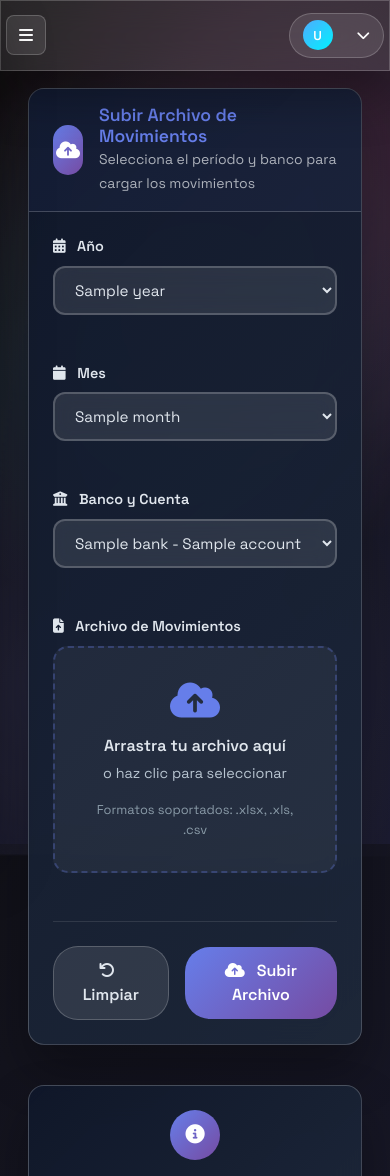
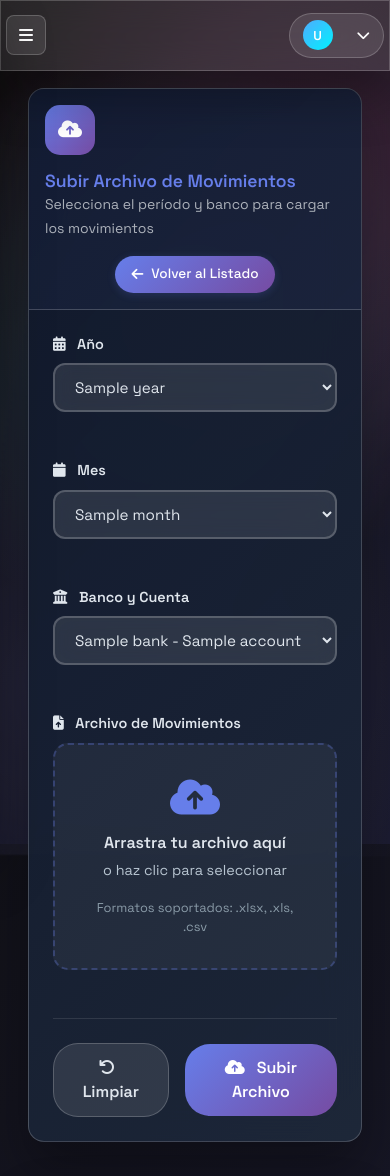
Before and after one commit to quintana1308/banking_v2, a PHP site: template Views/Transaccion/new.php in a window 390 px wide. Shown: the top 1176 px of the page. Run offline with PHP 8.4, Linux system fonts and the light colour scheme; the visitor is signed in with stand-in values (Sample User, id 1); the template is opened without the code that fills it: most values are stand-ins (such as "Sample title", 1, 10 or a date in 2020); data that the repository does not hold is empty; some libraries are stand-ins or nearby versions.

Commit message:
feat: agregar botón de regreso al listado con diseño responsivo en la vista de nueva transacción

```diff
--- a/Views/Transaccion/new.php
+++ b/Views/Transaccion/new.php
@@ -73,6 +73,7 @@ ob_start();
             <!-- Tarjeta principal del formulario -->
             <div class="futuristic-card-compact glass-effect scale-in">
                 <div class="card-header-compact">
+                    <div class="d-flex align-items-center justify-content-between">
                         <div class="d-flex align-items-center">
                             <div class="icon-container me-3">
                                 <i class="fas fa-cloud-upload-alt"></i>
@@ -80,6 +81,13 @@ ob_start();
                             <div>
                                 <h5 class="mb-0 card-title-compact">Subir Archivo de Movimientos</h5>
                                 <small class="text-muted">Selecciona el período y banco para cargar los movimientos</small>
+                            </div>
+                        </div>
+                        <div class="header-actions">
+                            <a href="<?= base_url() ?>/transaccion" class="btn-back-header">
+                                <i class="fas fa-arrow-left me-2"></i>
+                                Volver al Listado
+                            </a>
                         </div>
                     </div>
                 </div>
@@ -278,6 +286,33 @@ ob_start();
     padding: 1rem 1.5rem;
     border-bottom: 1px solid var(--glass-border, rgba(102, 126, 234, 0.2));
     background: rgba(102, 126, 234, 0.05);
+}
+
+.header-actions {
+    display: flex;
+    align-items: center;
+}
+
+.btn-back-header {
+    background: linear-gradient(135deg, #667eea 0%, #764ba2 100%);
+    border: none;
+    color: white;
+    padding: 8px 16px;
+    border-radius: 20px;
+    font-weight: 500;
+    text-decoration: none;
+    display: inline-flex;
+    align-items: center;
+    font-size: 0.85rem;
+    transition: all 0.3s ease;
+    box-shadow: 0 2px 8px rgba(102, 126, 234, 0.2);
+}
+
+.btn-back-header:hover {
+    transform: translateY(-1px);
+    box-shadow: 0 4px 15px rgba(102, 126, 234, 0.3);
+    color: white;
+    text-decoration: none;
 }
 
 .card-title-compact {
@@ -702,6 +737,37 @@ ob_start();
     backdrop-filter: blur(20px);
     -webkit-backdrop-filter: blur(20px);
 }
+
+/* Responsive Design para el botón de regresar */
+@media (max-width: 768px) {
+    .card-header-compact {
+        padding: 1rem;
+    }
+
+    .card-header-compact .d-flex {
+        flex-direction: column;
+        align-items: flex-start !important;
+        gap: 1rem;
+    }
+
+    .header-actions {
+        width: 100%;
+        justify-content: center;
+    }
+
+    .btn-back-header {
+        padding: 10px 20px;
+        font-size: 0.9rem;
+        width: auto;
+    }
+}
+
+@media (max-width: 576px) {
+    .btn-back-header {
+        font-size: 0.85rem;
+        padding: 8px 16px;
+    }
+}
 </style>
 
 <script>
```
Lines whose indentation alone changed are shown as unchanged.
